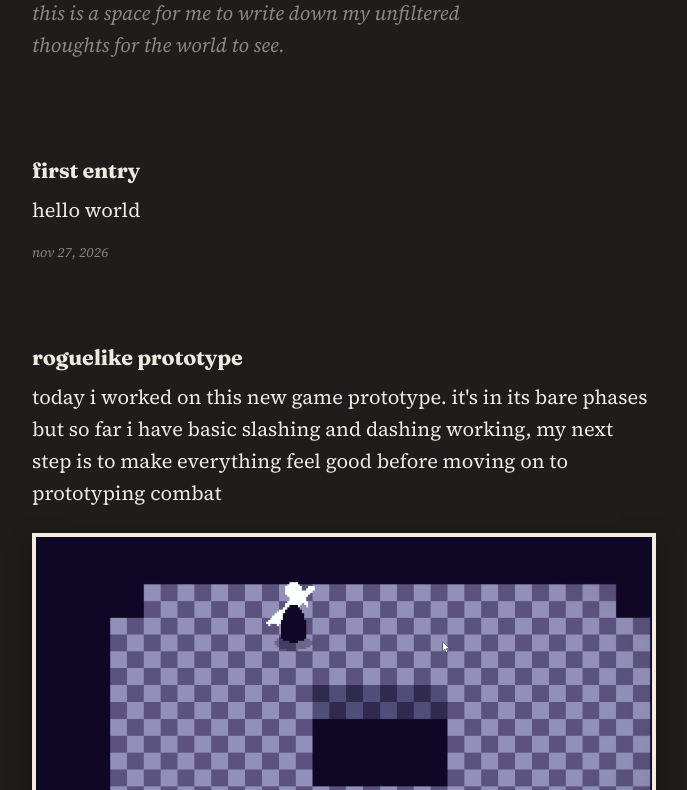
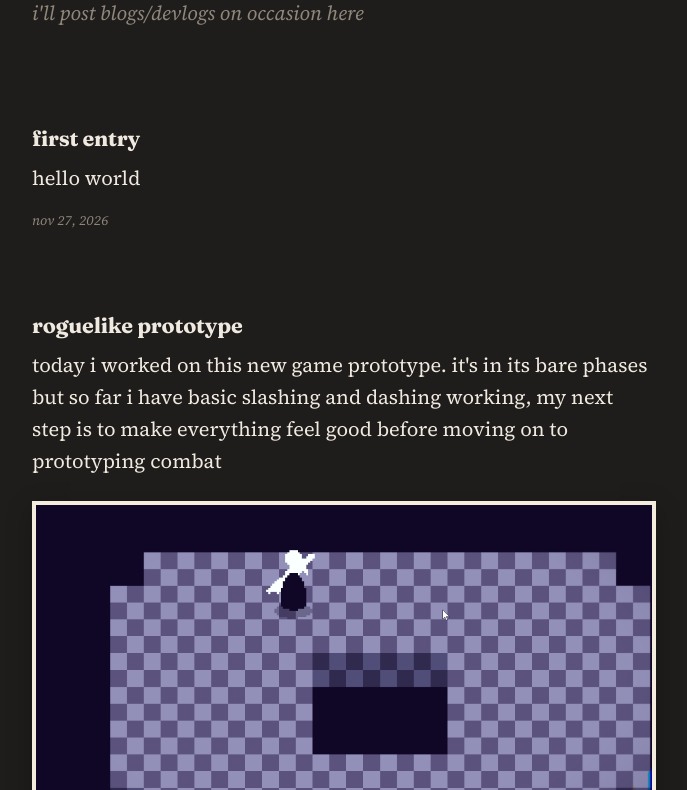
Before and after one commit to BenAWise/ham, a plain HTML site: page index.html in a window 1280 px wide. Shown: the part 207-997 px from the top of the page, without its empty margins (296-983 px from the left). Drawn offline with Linux system fonts and the light colour scheme.

Commit message:
Update index.html

```diff
--- a/index.html
+++ b/index.html
@@ -14,7 +14,7 @@
 
 <header class="intro reveal">
     <h1>hi im ham</h1>
-    <p class="lede">this is a space for me to write down my unfiltered thoughts for the world to see.</p>
+    <p class="lede">i'll post blogs/devlogs on occasion here</p>
 </header>
 
 <main id="entries"></main>
```
